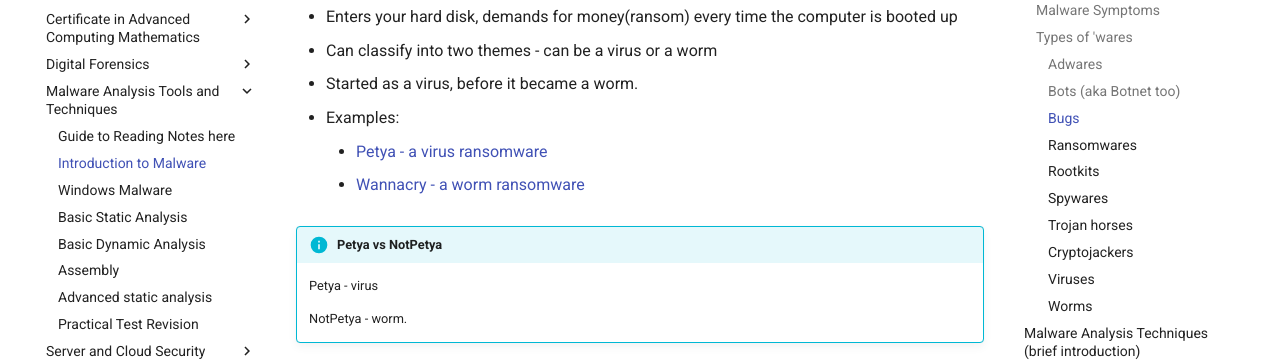
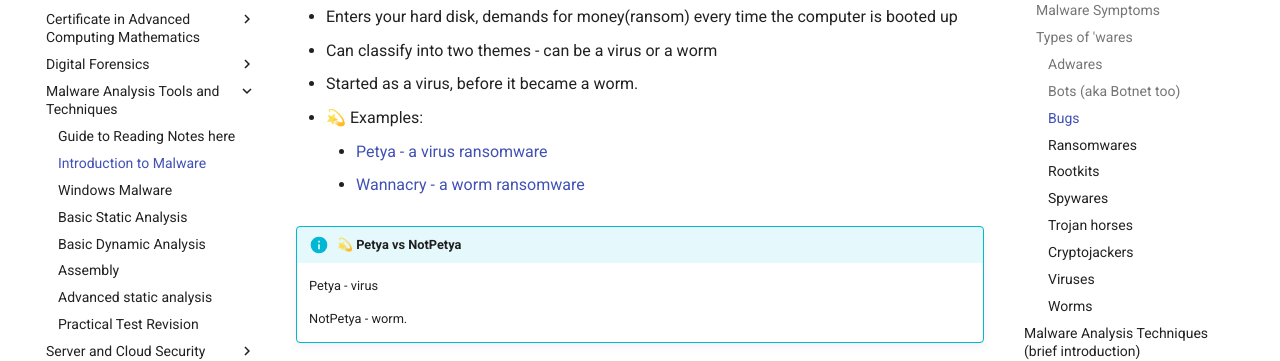
Before and after one commit to qin-guan/study-harder, an MkDocs documentation site: the page built from docs/np/ict/matt/1-introduction-to-malware.md, in a window 1280 px wide and 900 px high, scrolled down 1482 px. Shown: the part 152-513 px from the top of the window. Built offline with MkDocs 1.6.1 and Material for MkDocs 9.7.7, drawn with Linux system fonts in a browser that asks for light colours; comment, search, counter and statistics services are not loaded; part of the change alters nothing that is shown.

```diff
--- a/docs/np/ict/matt/1-introduction-to-malware.md
+++ b/docs/np/ict/matt/1-introduction-to-malware.md
@@ -52,11 +52,11 @@
 - Enters your hard disk, demands for money(ransom) every time the computer is booted up
 - Can classify into two themes - can be a virus or a worm
 - Started as a virus, before it became a worm.
-- Examples:
+- 💫 Examples:
   - [Petya - a virus ransomware](https://www.cloudflare.com/learning/security/ransomware/petya-notpetya-ransomware/)
   - [Wannacry - a worm ransomware](https://www.kaspersky.com/resource-center/threats/ransomware-wannacry)
 
-!!! info "Petya vs NotPetya"
+!!! info " 💫 Petya vs NotPetya"
 
     Petya - virus
 
```
